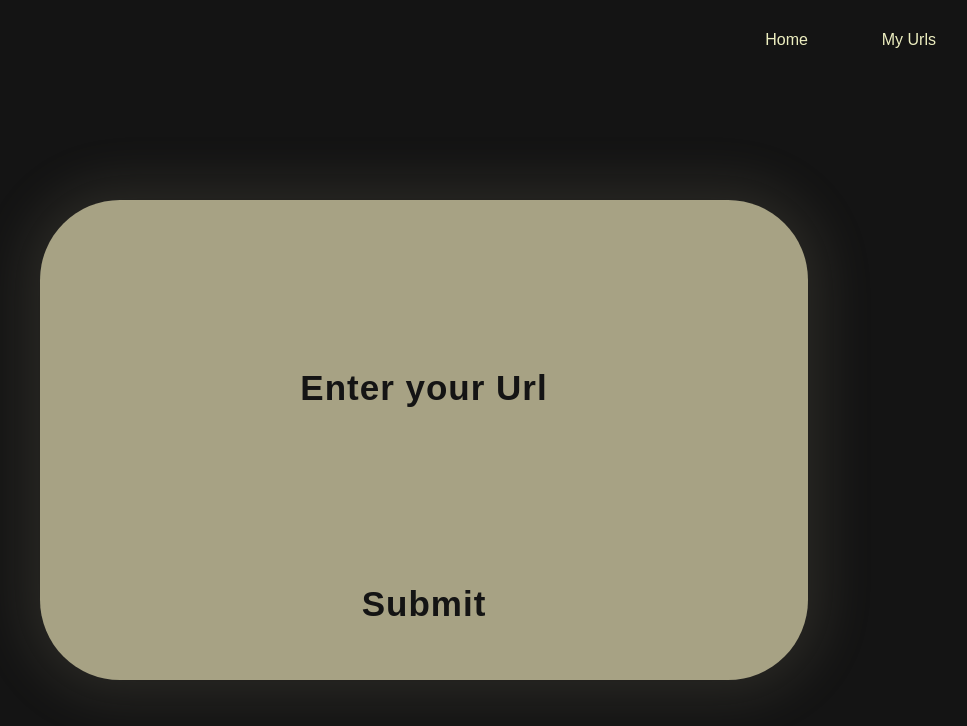
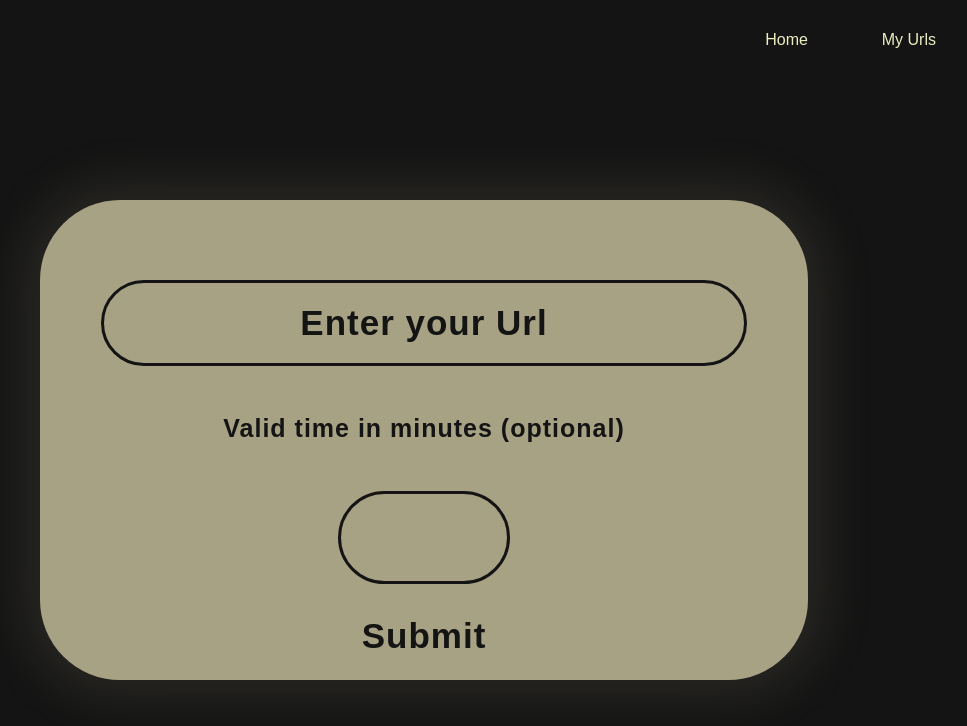
Before and after one commit to AlbinPersson/url-shortener, a React (Create React App) app in the folder client/: page / in a window 1280 px wide. Shown: the top 726 px of the page, without its empty margins (216-1183 px from the left). Built offline with nearby package versions, Linux system fonts and the light colour scheme.

Commit message:
added validtime to form

```diff
--- a/client/src/components/UrlForm.tsx
+++ b/client/src/components/UrlForm.tsx
@@ -4,10 +4,16 @@ import styled from "styled-components";
 
 interface FormData {
   originalUrl: string;
+  validTime: number;
 }
 
 function UrlForm() {
-  const { register, handleSubmit, setValue } = useForm<FormData>();
+  const {
+    register,
+    handleSubmit,
+    setValue,
+    formState: { errors },
+  } = useForm<FormData>();
 
   const onSubmit = handleSubmit(async (data) => {
     await addUrl(data);
@@ -20,9 +26,18 @@ function UrlForm() {
       <FormBox onSubmit={onSubmit}>
         <Input
           {...register("originalUrl", { required: true })}
-          id="originalUrl"
           placeholder="Enter your Url"
         />
+        {errors.originalUrl && <h3>Url is required </h3>}
+
+        <Label htmlFor="validTime">Valid time in minutes (optional)</Label>
+        <InputNumber
+          {...register("validTime", { min: 1, max: 1000 })}
+          id="validTime"
+          type="number"
+        />
+        {errors.validTime && <h3>min: 1 max: 1000</h3>}
+
         <Submit type="submit" />
       </FormBox>
     </Container>
@@ -37,6 +52,15 @@ const Container = styled.div`
   height: 90vh;
   width: 100vw;
 `;
+const Label = styled.label`
+  font-size: 25px;
+  font-weight: 900;
+  letter-spacing: 1px;
+  color: #141414;
+  :hover {
+    cursor: pointer;
+  }
+`;
 
 const FormBox = styled.form`
   display: grid;
@@ -46,25 +70,50 @@ const FormBox = styled.form`
   width: 60vw;
   border-radius: 10vh;
   box-shadow: 0px 0px 50px 18px #a7a28423;
+  & h3 {
+    color: #ff0000;
+  }
 `;
 
 const Input = styled.input`
-  height: 7vh;
+  height: 10vh;
   width: 50vw;
   background-color: transparent;
   outline: none;
-  border: none;
-  margin-top: 20vh;
+  margin-top: 10vh;
   font-size: 35px;
-  font-weight: 900;
+  font-weight: 800;
   letter-spacing: 1px;
   color: #141414;
   text-align: center;
+  border: solid 3px #141414;
+  border-radius: 10vh;
   ::placeholder {
     color: #141414;
   }
   :hover {
     cursor: text;
+  }
+`;
+
+const InputNumber = styled.input`
+  font-size: 35px;
+  font-weight: 800;
+  color: #141414;
+  text-align: center;
+  width: 13vw;
+  outline: none;
+  margin-bottom: 1vh;
+  background-color: transparent;
+  border: solid 3px #141414;
+  border-radius: 10vh;
+  ::-webkit-inner-spin-button {
+    -webkit-appearance: none;
+    margin: 0;
+  }
+  ::-webkit-outer-spin-button {
+    -webkit-appearance: none;
+    margin: 0;
   }
 `;
 
@@ -74,7 +123,7 @@ const Submit = styled.input`
   border: none;
   color: #141414;
   font-size: 35px;
-  font-weight: 900;
+  font-weight: 800;
   letter-spacing: 1px;
   transition: all 0.1s ease-in-out;
 
```
